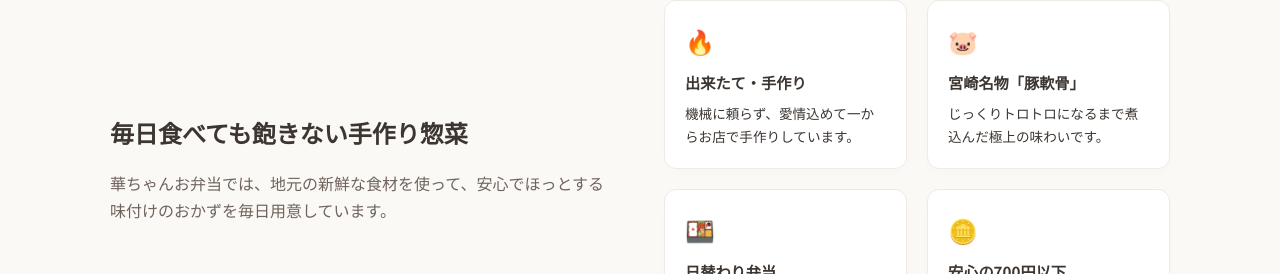
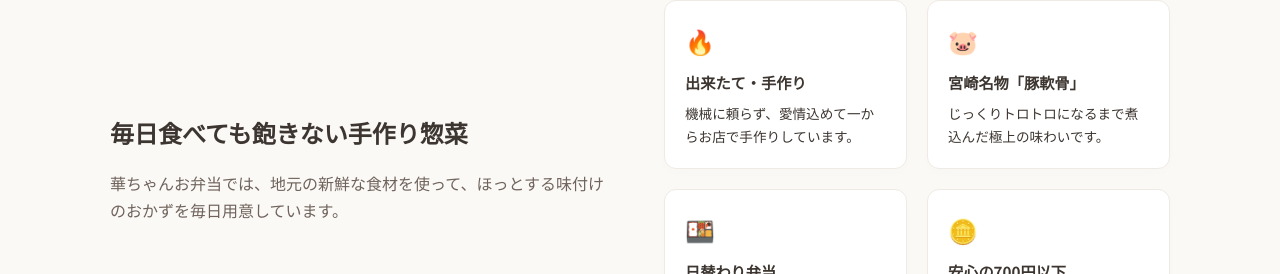
Before and after one commit to hyakarun/hanachan_obento, a React (Vite) app: page / in a window 1280 px wide. Shown: the part 1170-1444 px from the top of the page. Built offline with nearby package versions, Linux system fonts and the light colour scheme.

Commit message:
Remove '安心で' from about section description text

```diff
--- a/src/App.jsx
+++ b/src/App.jsx
@@ -96,7 +96,7 @@ function App() {
           <div className="about-grid">
             <div className="about-text">
               <h3>毎日食べても飽きない手作り惣菜</h3>
-              <p>華ちゃんお弁当では、地元の新鮮な食材を使って、安心でほっとする味付けのおかずを毎日用意しています。</p>
+              <p>華ちゃんお弁当では、地元の新鮮な食材を使って、ほっとする味付けのおかずを毎日用意しています。</p>
             </div>
             <div className="about-features">
               <div className="feature-card">
```
Also changed, not shown: 2 other files (tests, documents, lock files or other folders).
